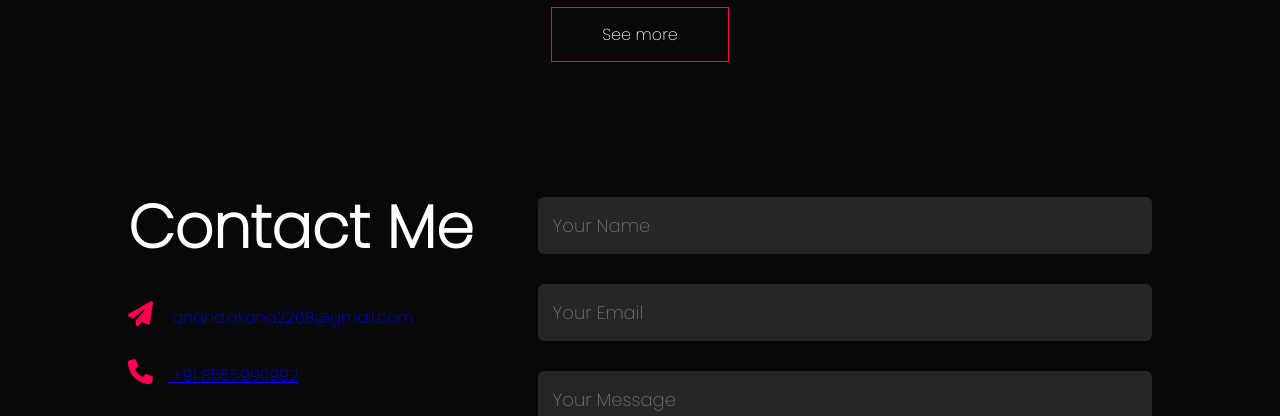
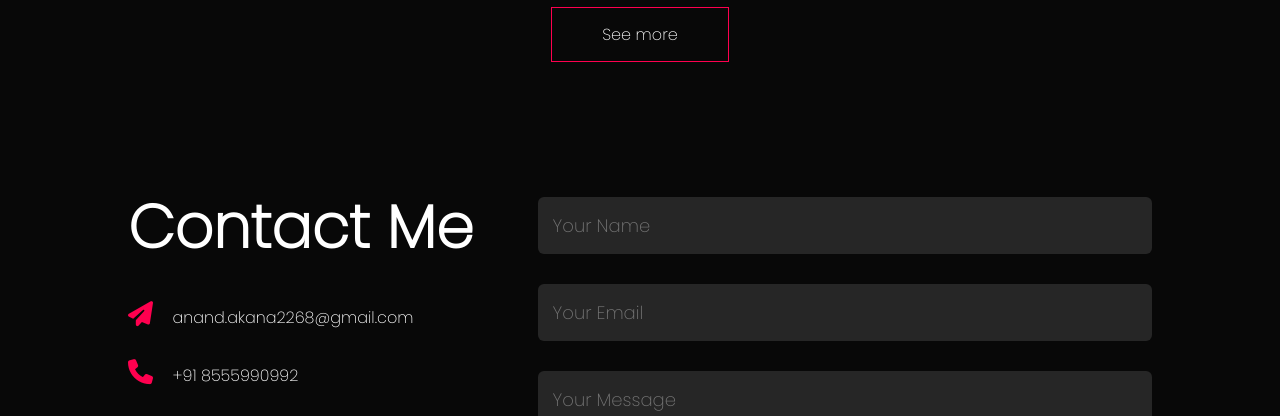
Before and after one commit to anandakana2268/Portfolio-Profile, a plain HTML site: page index.html in a window 1280 px wide. Shown: the part 2641-3057 px from the top of the page. Drawn offline with Linux system fonts and the light colour scheme.

Commit message:
Update index.html

```diff
--- a/index.html
+++ b/index.html
@@ -135,13 +135,13 @@
         <div class="row">
             <div class="contact-left">
                 <h1 class="sub-title">Contact Me</h1>
-                <a href="anand.akana2268@gmail.com" style="text-decoration: none;"><p><i class="fa-solid fa-paper-plane"></i> anand.akana2268@gmail.com</p></a>
-                <a href="+91 8555990992"><p><i class="fa-solid fa-phone"></i> +91 8555990992</p></a>
+                <a href="mailto:anand.akana2268@gmail.com" style="text-decoration: none; color: inherit;"><p><i class="fa-solid fa-paper-plane"></i> anand.akana2268@gmail.com</p></a>
+                <a href="+91 8555990992" style="text-decoration: none; color: inherit;"><p><i class="fa-solid fa-phone"></i> +91 8555990992</p></a>
                 <div class="social-icons">
                     <a target="_blank" href="https://www.facebook.com/anand.mutyalu/"><i class="fa-brands fa-facebook"></i></a>
                     <a target="_blank" href=""><i class="fa-brands fa-square-twitter"></i></i></a>
                     <a target="_blank" href="https://www.instagram.com/_anand_akana_/"><i class="fa-brands fa-instagram"></i></i></a>
-                    <a target="_blank" href="https://www.linkedin.com/in/anand-akana-17ba83286/"><i class="fa-brands fa-linkedin"></i></i></a>
+                    <a target="_blank" href="www.linkedin.com/in/ananda-mutyalu-akana-17ba83286"><i class="fa-brands fa-linkedin"></i></i></a>
                 </div>
                 <a target="_blank" href="./images/Anand's Resume.pdf" download class="btn btn2">Download CV</a>
             </div>
```
